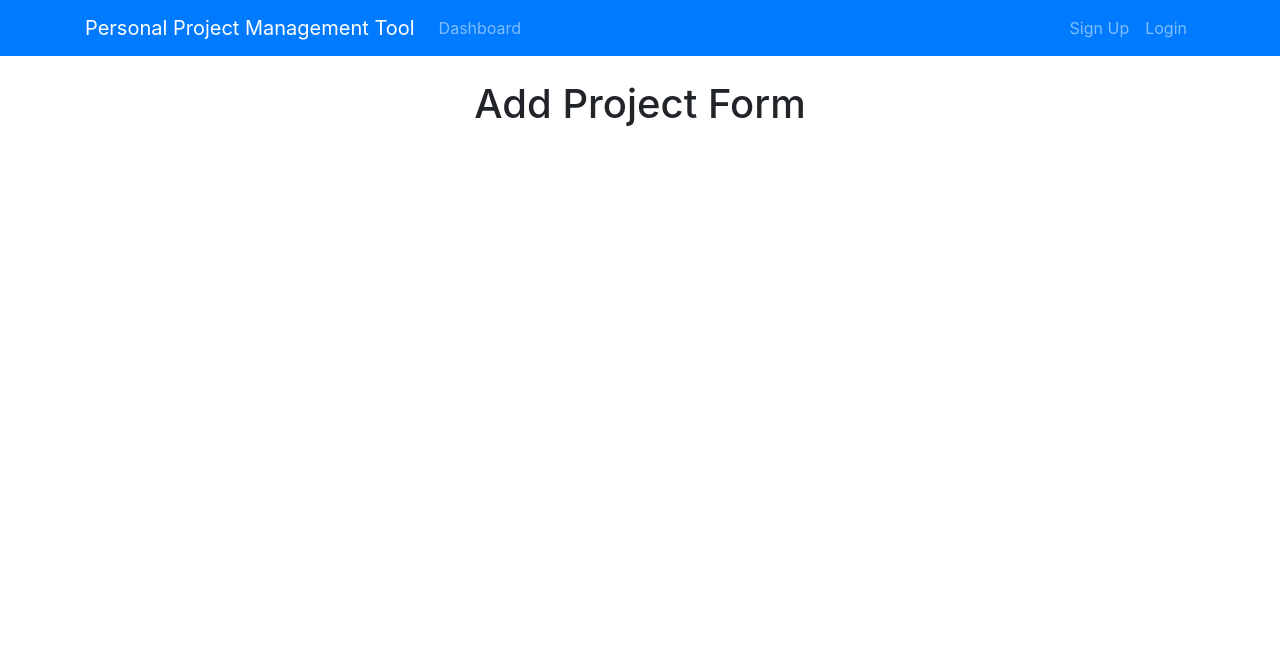
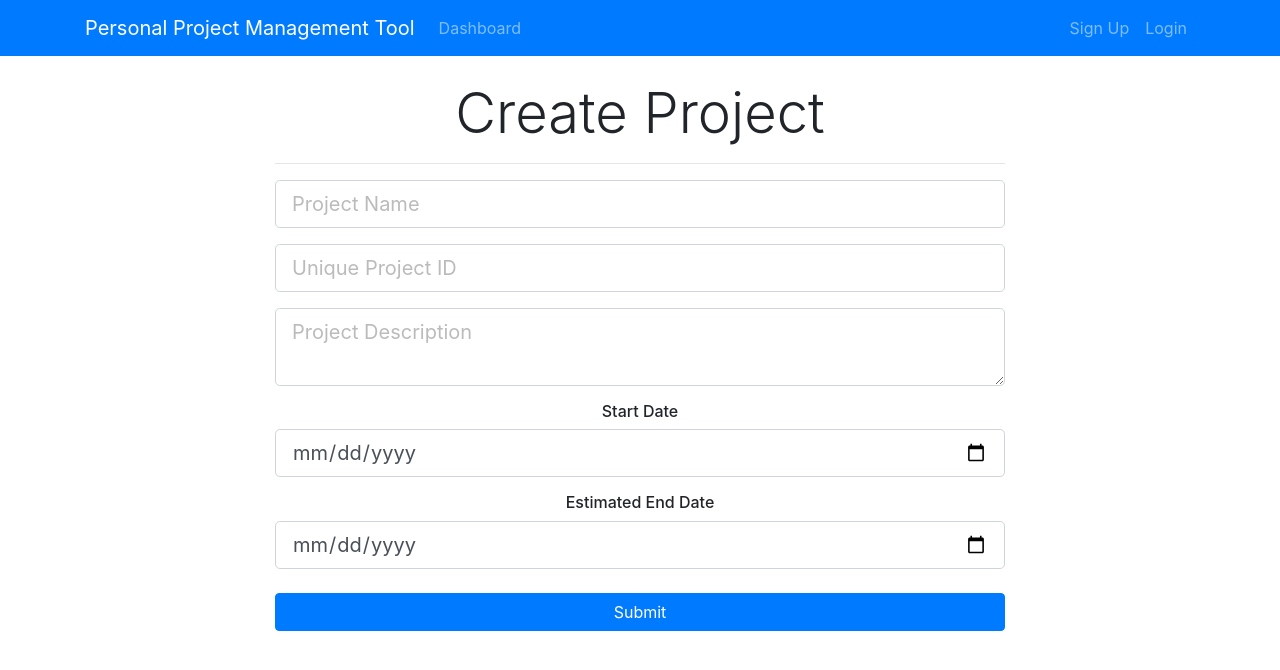
Before and after one commit to Abhi0492/AgilePPMTool, a React (Create React App) app in the folder ppmtool-react-client/: page /addProject in a window 1280 px wide. Shown: the top 670 px of the page. Built offline with nearby package versions, Linux system fonts and the light colour scheme.

Commit message:
Eighteenth commit towards my PPM project

```diff
--- a/ppmtool-react-client/src/components/Project/AddProject.js
+++ b/ppmtool-react-client/src/components/Project/AddProject.js
@@ -1,10 +1,103 @@
 import React, { Component } from 'react'
 
 class AddProject extends Component {
+    constructor() {
+        super();
+
+        this.state = {
+            projectName: "",
+            projectIdentifier: "",
+            description: "",
+            startDate: "",
+            endDate: ""
+        };
+
+        this.onSubmit = this.onSubmit.bind(this);
+    }
+
+    onChange(e) {
+        this.setState({
+            [e.target.name]: e.target.value
+        })
+
+    }
+
+    onSubmit(e) {
+        e.preventDefault();
+        const newProject = {
+            projectName: this.state.projectName,
+            projectIdentifier: this.state.projectIdentifier,
+            description: this.state.description,
+            startDate: this.state.startDate,
+            endDate: this.state.endDate
+        }
+
+        console.log(newProject);
+    }
+
     render() {
         return (
             <div>
-                <h1>Add Project Form</h1>
+                {
+                    //check name attribute input fields
+                    //create constructor
+                    //set state
+                    //set value on input fields
+                    //set onChange on each input field
+                    //bind on constructor
+                    //check state change in the react extention
+                }
+
+
+            <div className="project">
+                <div className="container">
+                    <div className="row">
+                        <div className="col-md-8 m-auto">
+                            <h5 className="display-4 text-center">Create Project</h5>
+                            <hr />
+                            <form onSubmit={this.onSubmit}>
+                                <div className="form-group">
+                                    <input type="text" className="form-control form-control-lg " placeholder="Project Name"
+                                        name="projectName"
+                                        value={this.state.projectName}
+                                        onChange={this.onChange.bind(this)} />
+                                </div>
+                                <div className="form-group">
+                                    <input type="text" className="form-control form-control-lg" placeholder="Unique Project ID"
+                                        name="projectIdentifier"
+                                        value={this.state.projectIdentifier}
+                                        onChange={this.onChange.bind(this)} />
+                                </div>
+                                <div className="form-group">
+                                    <textarea className="form-control form-control-lg" placeholder="Project Description"
+                                        name="description"
+                                        value={this.state.description}
+                                        onChange={this.onChange.bind(this)} ></textarea>
+                                </div>
+                                <h6>Start Date</h6>
+                                <div className="form-group">
+                                    <input type="date" className="form-control form-control-lg"
+                                        name="startDate"
+                                        value={this.state.startDate}
+                                        onChange={this.onChange.bind(this)} />
+                                </div>
+                                <h6>Estimated End Date</h6>
+                                <div className="form-group">
+                                    <input type="date" className="form-control form-control-lg"
+                                        name="endDate"
+                                        value={this.state.endDate}
+                                        onChange={this.onChange.bind(this)} />
+                                </div>
+
+                                <input type="submit" className="btn btn-primary btn-block mt-4" />
+                            </form>
+                        </div>
+                    </div>
+                </div>
+            </div>
+
+
+
             </div>
         )
     }
```
